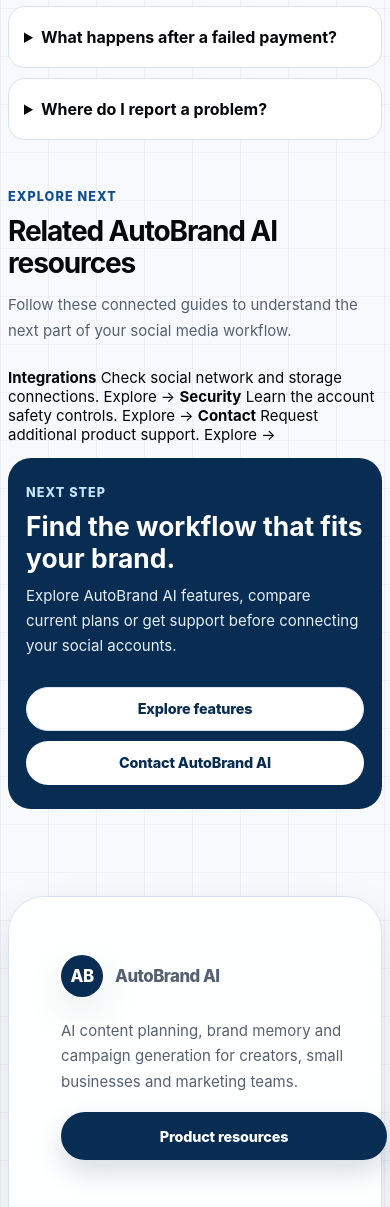
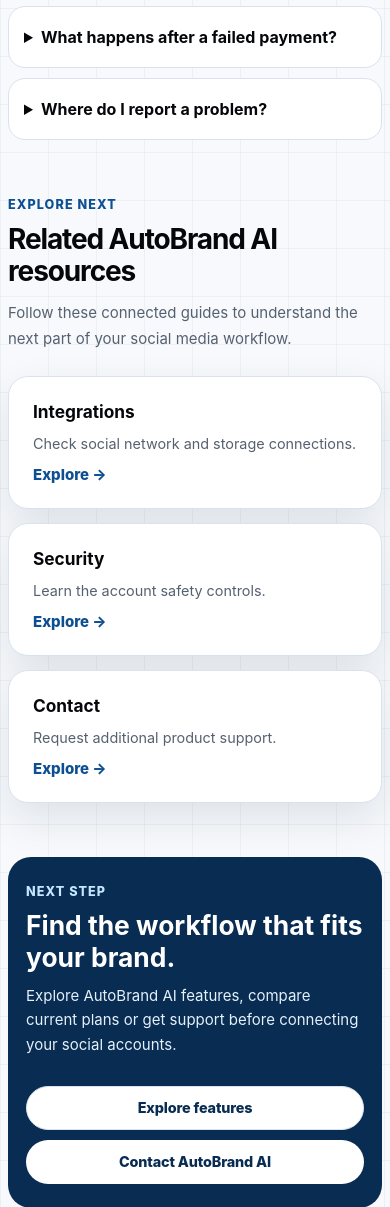
Before and after one commit to Awanmabur/AutoBrand-ai, a Node server app: page /help in a window 390 px wide. Shown: the part 4504-5711 px from the top of the page. Run offline with Node 20, Linux system fonts and the light colour scheme; tables that the repository leaves empty hold one stand-in row (values such as "Sample post"); some libraries are stand-ins or nearby versions.

Commit message:
style(marketing): responsive related guide cards using shared brand tokens

```diff
--- a/public/css/public-site.css
+++ b/public/css/public-site.css
@@ -159,3 +159,21 @@
 @media (prefers-reduced-motion: reduce) {
   .marketing-info *, .marketing-info *::before, .marketing-info *::after { scroll-behavior: auto !important; }
 }
+
+
+/* Real internal navigation between product, support and policy resources. */
+.info-related { padding-block: 8px clamp(40px,6vw,72px); }
+.info-related-grid { display: grid; grid-template-columns: repeat(3,minmax(0,1fr)); gap: 14px; }
+.info-related-card {
+  display: flex; flex-direction: column; align-items: flex-start;
+  gap: 10px; min-width: 0;
+  padding: 24px; background: var(--surface); border: 1px solid var(--border);
+  border-radius: 20px; text-decoration: none; box-shadow: var(--shadow-soft);
+  transition: transform .2s ease, border-color .2s ease;
+}
+.info-related-card:hover,.info-related-card:focus-visible { transform: translateY(-2px); border-color: var(--accent); }
+.info-related-card strong { color: var(--text); font-size: 1.08rem; }
+.info-related-card > span:not(.info-related-more) { color: var(--muted); font-size: .9rem; line-height: 1.6; }
+.info-related-card .info-related-more { color: var(--accent); font-weight: 850; margin-top: auto; }
+@media(max-width:980px) { .info-related-grid { grid-template-columns: repeat(2,minmax(0,1fr)); } }
+@media(max-width:680px) { .info-related-grid { grid-template-columns: 1fr; } }
```
